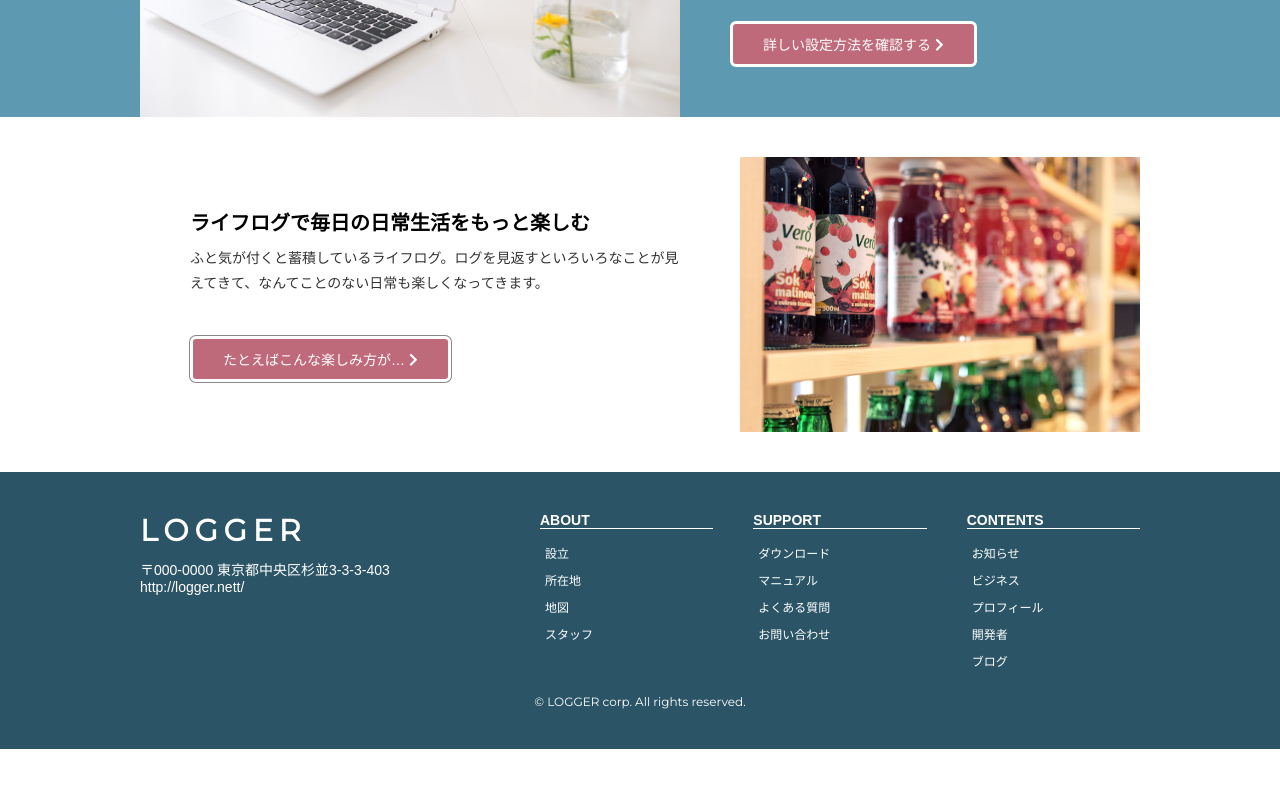
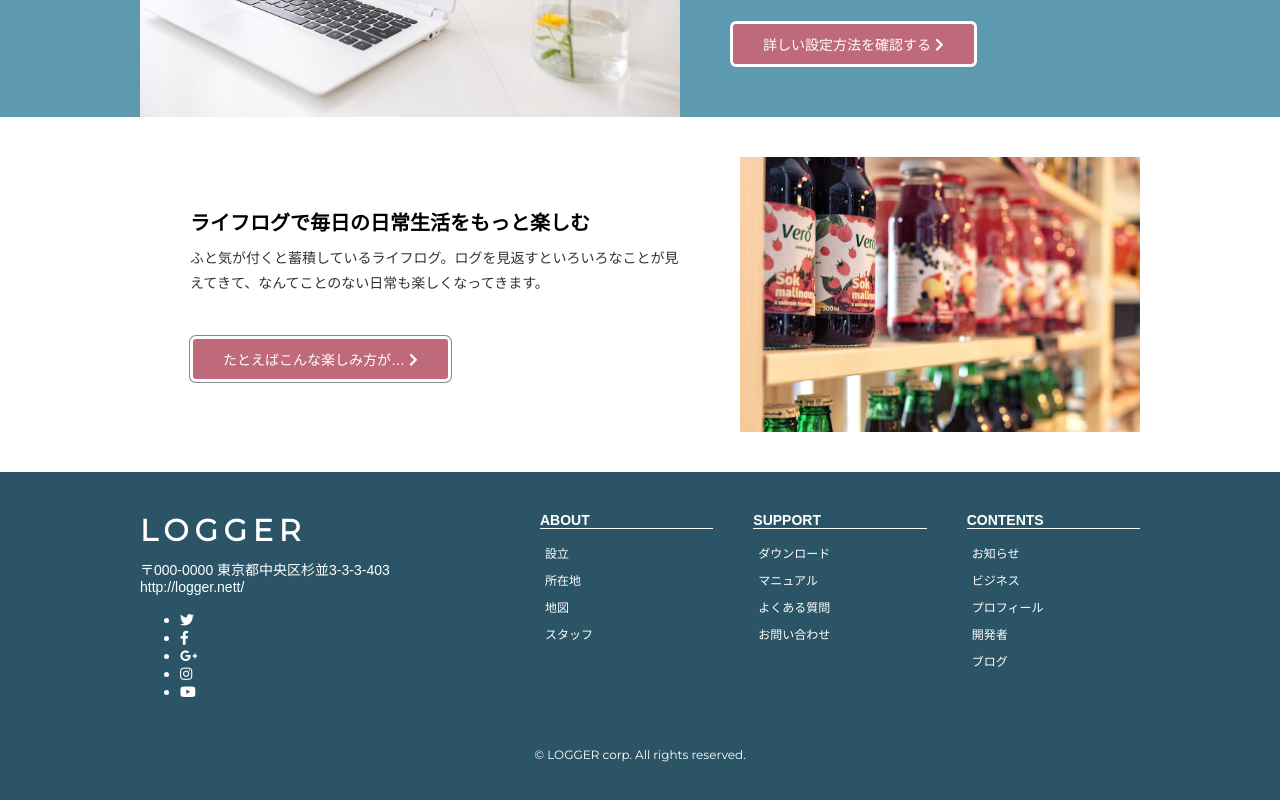
Before and after one commit to yinm/6step-master-html-css, a Nuxt app in the folder trace/: page / in a window 1280 px wide. Shown: the part 1400-2200 px from the top of the page. Before the commit the page ends 2149 px from the top, so only its background shows below. Built offline with nearby package versions, Linux system fonts and the light colour scheme.

Commit message:
Try 3-4-1

```diff
--- a/trace/components/Footer.vue
+++ b/trace/components/Footer.vue
@@ -7,6 +7,34 @@
           〒000-0000 東京都中央区杉並3-3-3-403<br>
           <a href="#">http://logger.nett/</a>
         </p>
+
+        <ul class="footD">
+          <li>
+            <a href="#">
+              <i class="fab fa-twitter" />
+            </a>
+          </li>
+          <li>
+            <a href="#">
+              <i class="fab fa-facebook-f" />
+            </a>
+          </li>
+          <li>
+            <a href="#">
+              <i class="fab fa-google-plus-g" />
+            </a>
+          </li>
+          <li>
+            <a href="#">
+              <i class="fab fa-instagram" />
+            </a>
+          </li>
+          <li>
+            <a href="#">
+              <i class="fab fa-youtube" />
+            </a>
+          </li>
+        </ul>
       </div>
 
       <nav class="footB">
```
